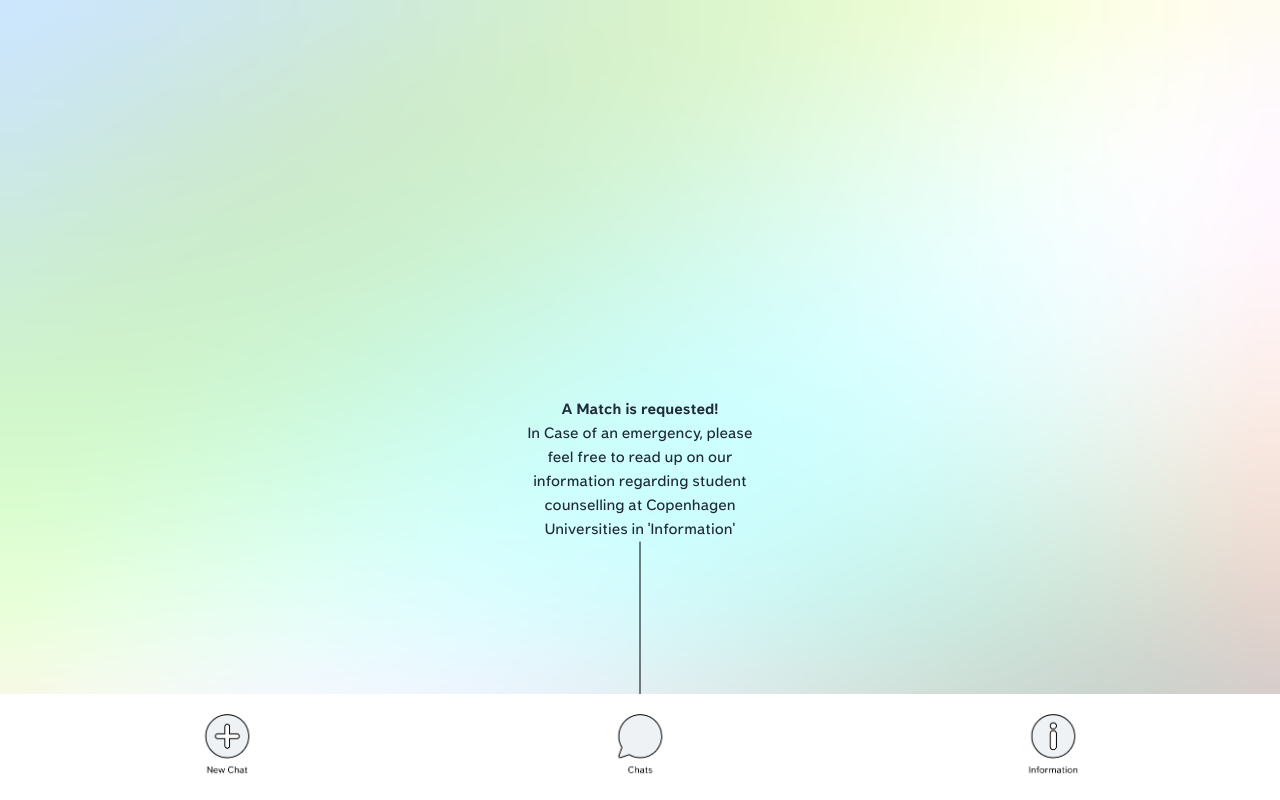
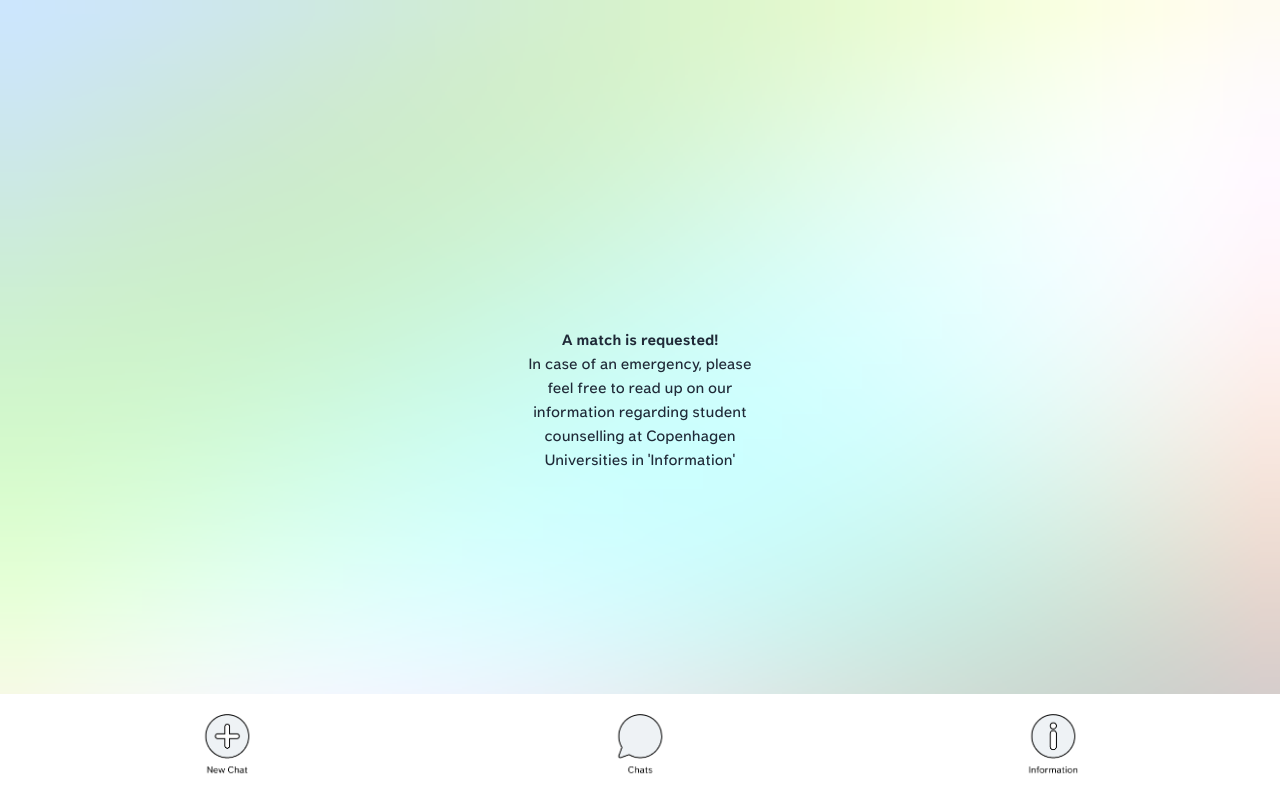
Before and after one commit to MichelMeyer19/whisperweb, a React (Vite) app: page /newchatrequested/false in a window 1280 px wide. Built offline with nearby package versions, Linux system fonts and the light colour scheme; what parse would draw is missing.

Commit message:
Updated styling on newchatrequested page
Added longer arrow and commented out the arrow when a match is not found since it pointed like the user has a match

```diff
--- a/src/components/pages/NewChatRequested.jsx
+++ b/src/components/pages/NewChatRequested.jsx
@@ -15,11 +15,11 @@ export const NewChatRequested = () => {
   if (lastFourChars == 'true') {
     return (
       <div className="h-screen flex items-center justify-center">
-        <div className="mt-80">
+        <div className="mt-60">
           <div className="flex justify-center">
             <div className="w-60">
-              <p className="font-bold text-center">You could be matched!</p>
-              <p className="font-light text-center">Please find your new Chat on your Chat Page here.</p>
+              <p className="font-bold text-center">You have a new connection!</p>
+              <p className="font-light text-center">Please find your new chat in your chats page</p>
             </div>
           </div>
 
@@ -37,20 +37,20 @@ export const NewChatRequested = () => {
   // if not, return this page
   return (
     <div className="h-screen flex items-center justify-center">
-      <div className="mt-80">
+      <div className="mt-50">
         <div className="flex justify-center">
           <div className="w-60">
-            <p className="font-bold text-center">A Match is requested!</p>
-            <p className="font-light text-center">In Case of an emergency, please feel free to read up on our information regarding student counselling at Copenhagen Universities in 'Information'</p>
+            <p className="font-bold text-center">A match is requested!</p>
+            <p className="font-light text-center">In case of an emergency, please feel free to read up on our information regarding student counselling at Copenhagen Universities in 'Information'</p>
           </div>
         </div>
 
-        <div className="flex justify-center">
+        {/* <div className="flex justify-center">
           <img
             src={"/icons/arrow_down.png"}
             alt={"Arrow_Down"}
           />
-        </div>
+        </div> */}
       </div>
     </div>
   );
```
Also changed, not shown: public/icons/arrow_down.png.
